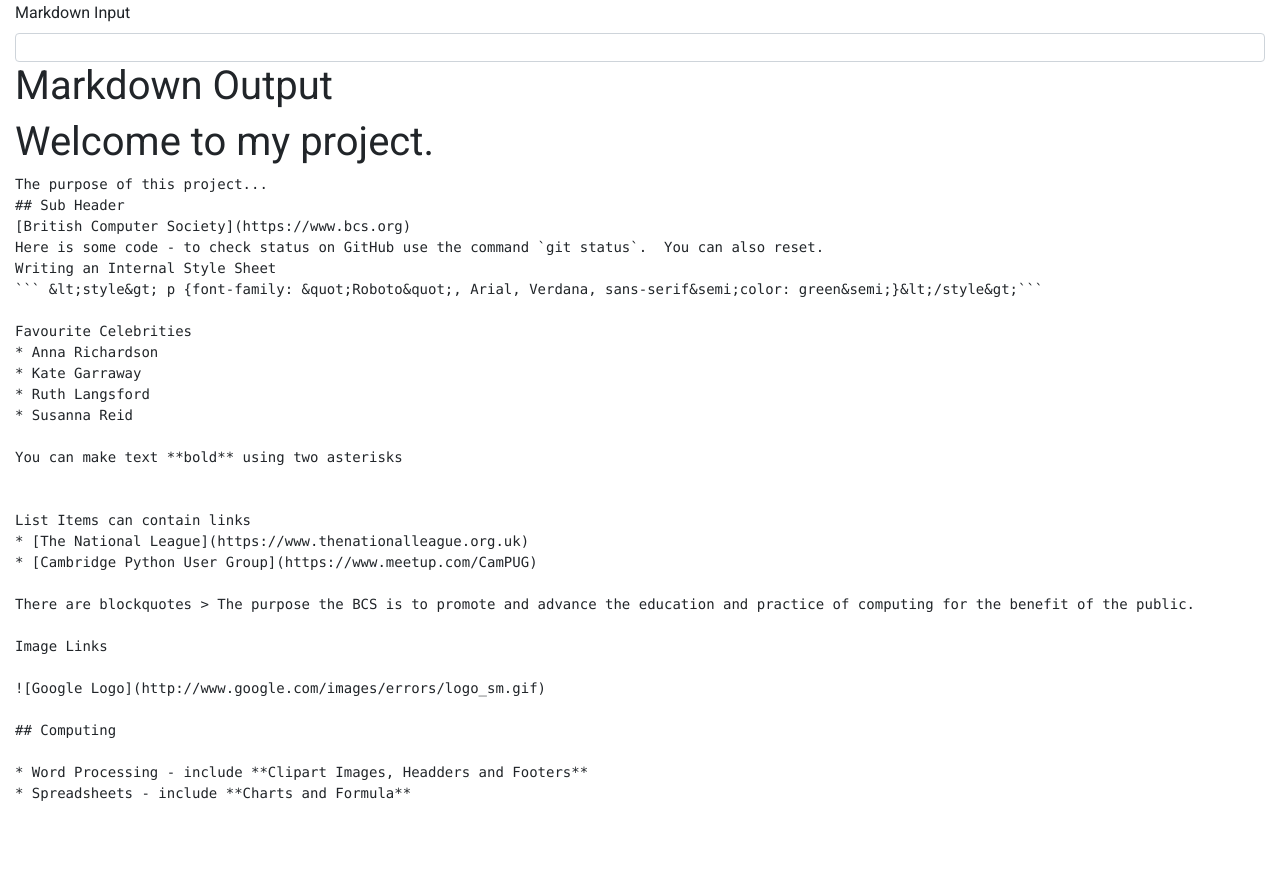
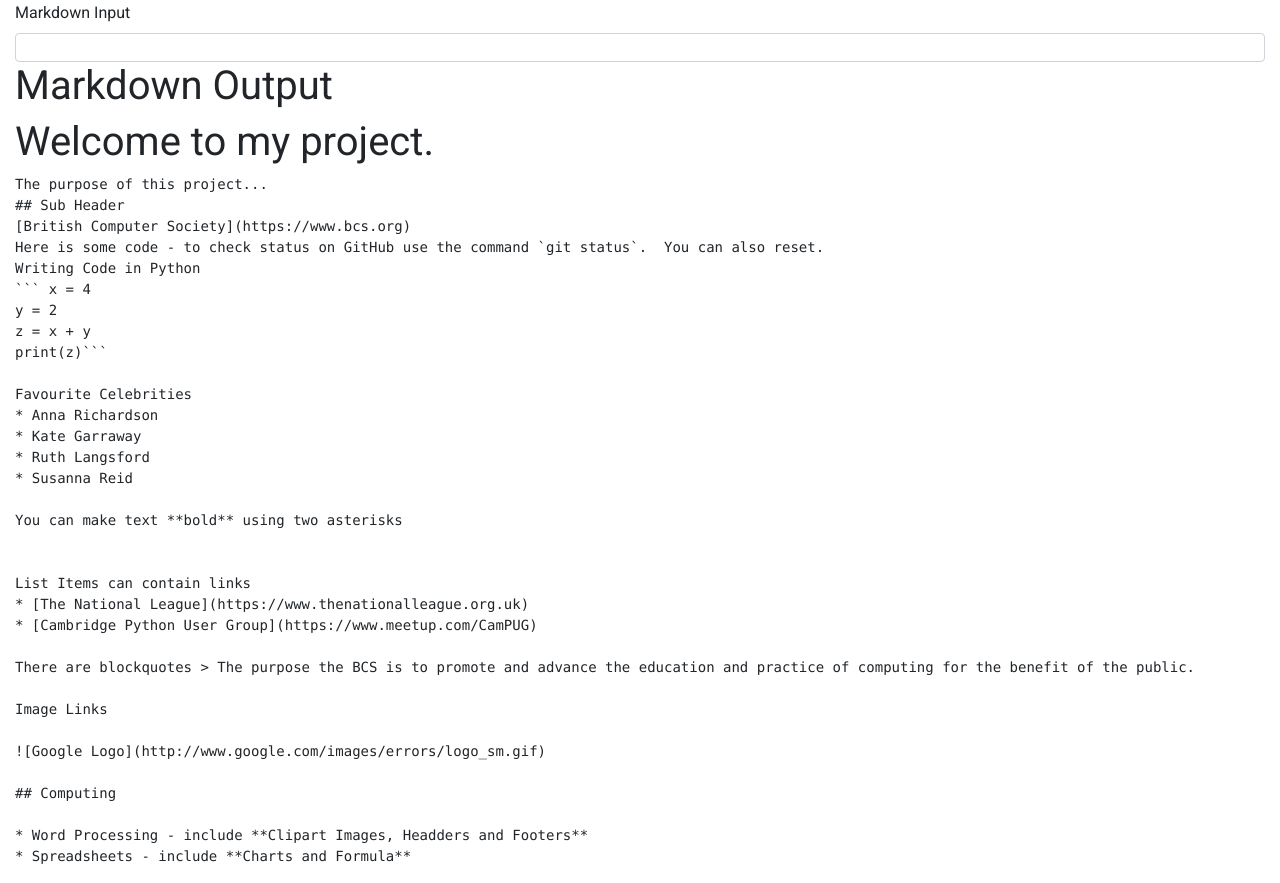
Before and after one commit to derektypist/markdown-previewer, a React (Create React App) app in the folder my-markdown-previewer/: page / in a window 1280 px wide. Before the commit the page ends 820 px from the top, so only its background shows below. Built offline with nearby package versions, Linux system fonts and the light colour scheme.

Commit message:
Included Python code at App.js

```diff
--- a/my-markdown-previewer/src/App.js
+++ b/my-markdown-previewer/src/App.js
@@ -12,8 +12,11 @@ class App extends Component {
     ## Sub Header
     [British Computer Society](https://www.bcs.org)
     Here is some code - to check status on GitHub use the command \`git status\`.  You can also reset.
-    Writing an Internal Style Sheet
-    \`\`\` &lt;style&gt; p {font-family: &quot;Roboto&quot;, Arial, Verdana, sans-serif&semi;color: green&semi;}&lt;/style&gt;\`\`\`
+    Writing Code in Python
+    \`\`\` x = 4
+    y = 2
+    z = x + y
+    print(z)\`\`\`
 
     Favourite Celebrities
     * Anna Richardson
```
